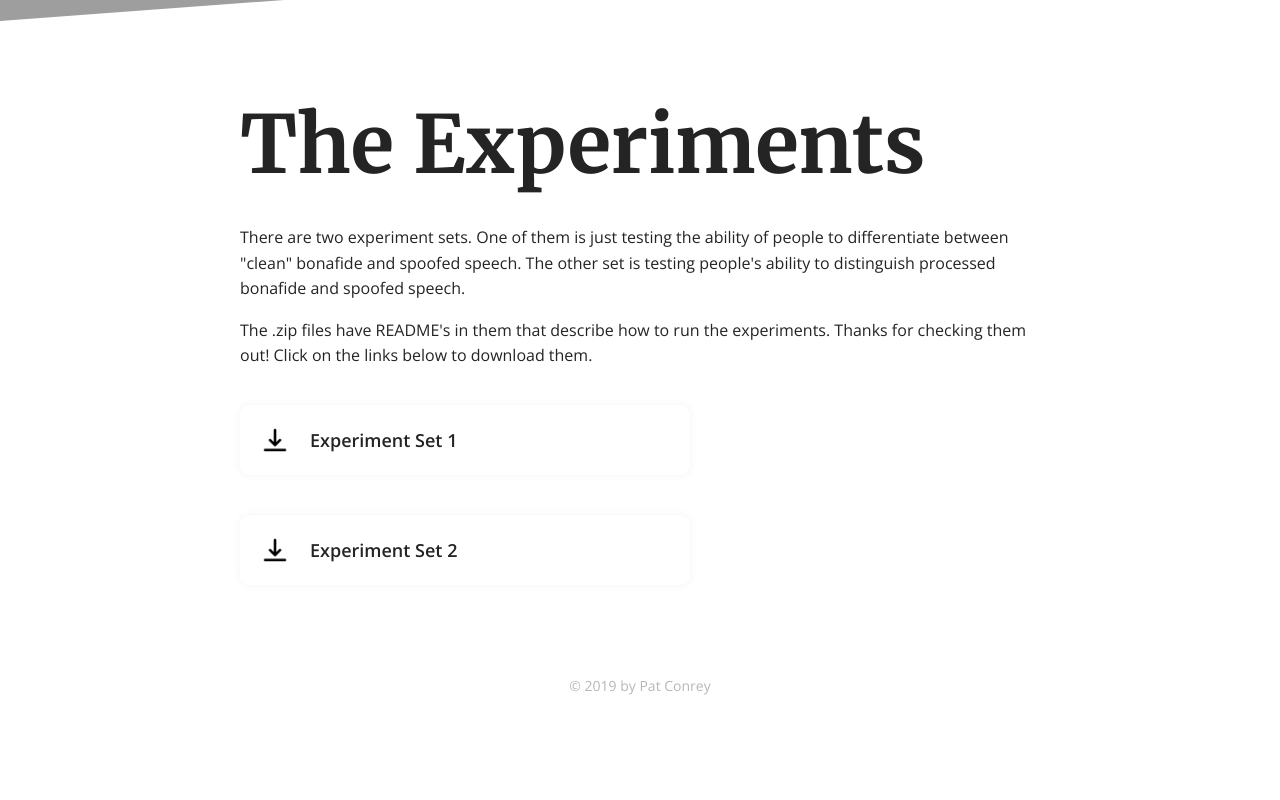
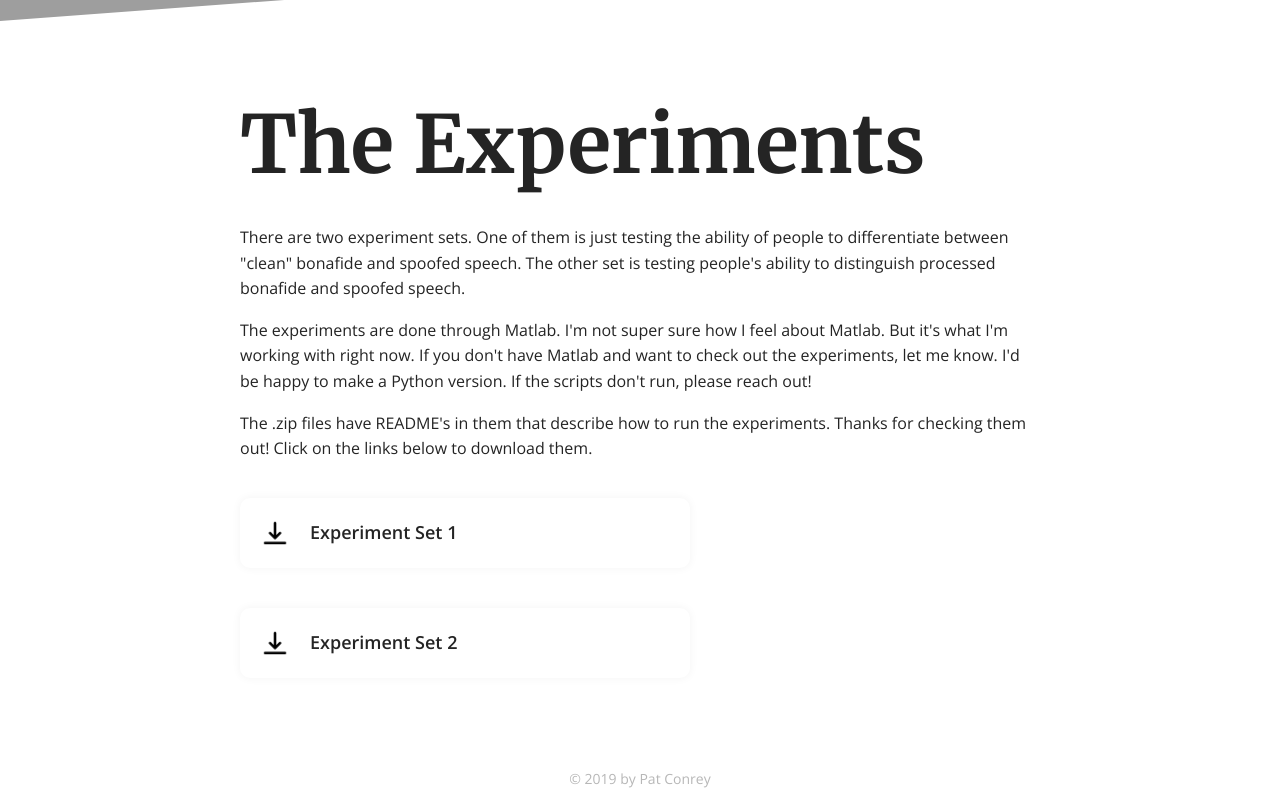
Before and after one commit to patconrey/portfolio, a website: page src/blog/mlsp_experiments.pug in a window 1280 px wide. Shown: the part 739-1539 px from the top of the page. Before the commit the page ends 1446 px from the top, so only its background shows below. Drawn offline with nearby package versions, Linux system fonts and the light colour scheme; files that its build step writes are made by us from their sources; grey boxes are pictures that could not be loaded; files whose address does not match are found by name.

Commit message:
more text on the post

```diff
--- a/src/blog/mlsp_experiments.pug
+++ b/src/blog/mlsp_experiments.pug
@@ -36,6 +36,11 @@ block body
             | differentiate between "clean" bonafide and spoofed speech. The other set is testing
             | people's ability to distinguish processed bonafide and spoofed speech.
         p.blog-post__content
+            | The experiments are done through Matlab. I'm not super sure how I feel about Matlab.
+            | But it's what I'm working with right now. If you don't have Matlab and want to check
+            | out the experiments, let me know. I'd be happy to make a Python version. If the scripts
+            | don't run, please reach out!
+        p.blog-post__content
             | The .zip files have README's in them that describe how to run the experiments. Thanks
             | for checking them out! Click on the links below to download them.
         +download("Experiment Set 1", "../img/download_icon.png", "../mlsp_experiment_1.zip")
```
Also changed, not shown: blog/mlsp_experiments.html.
